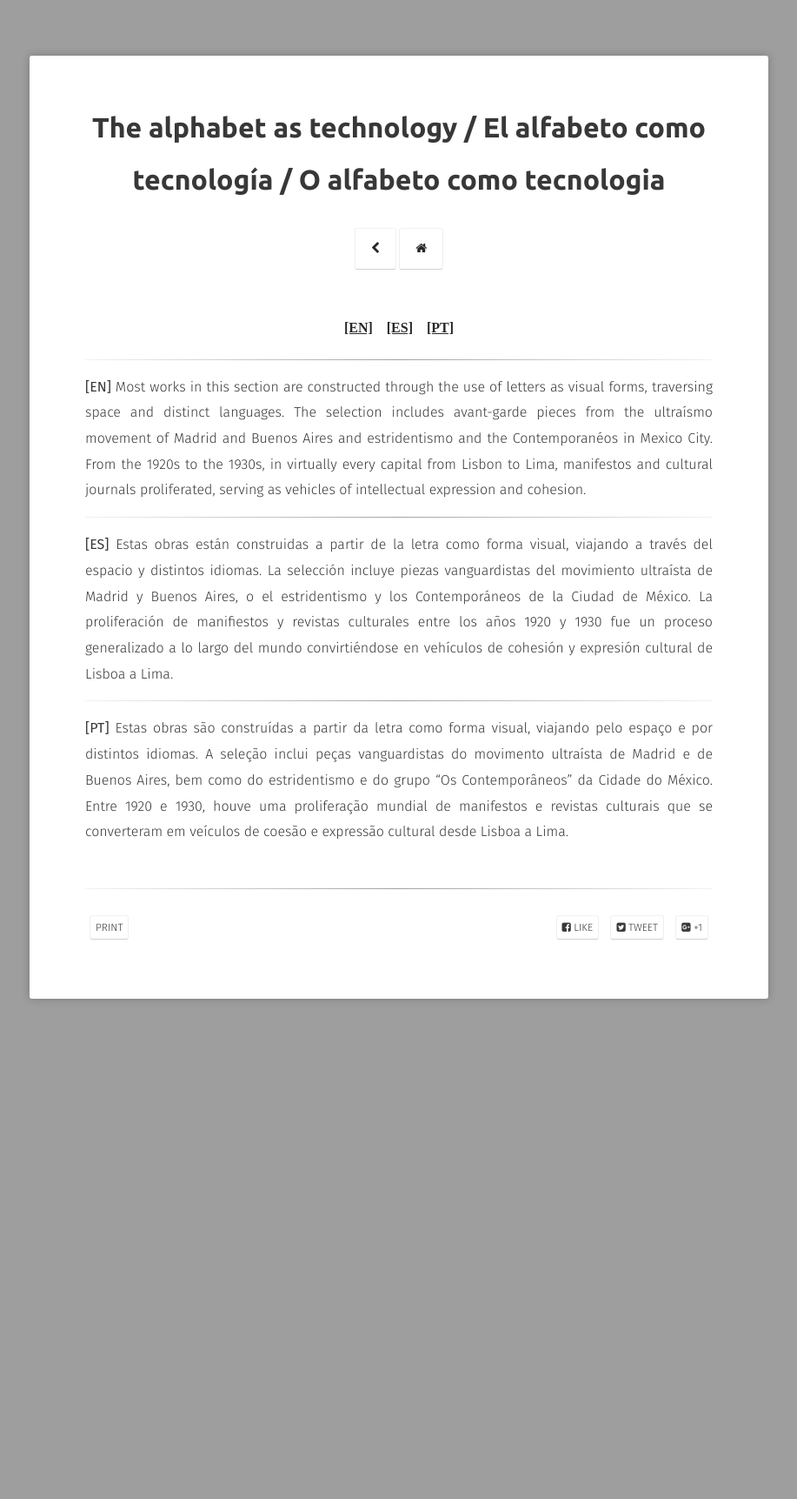
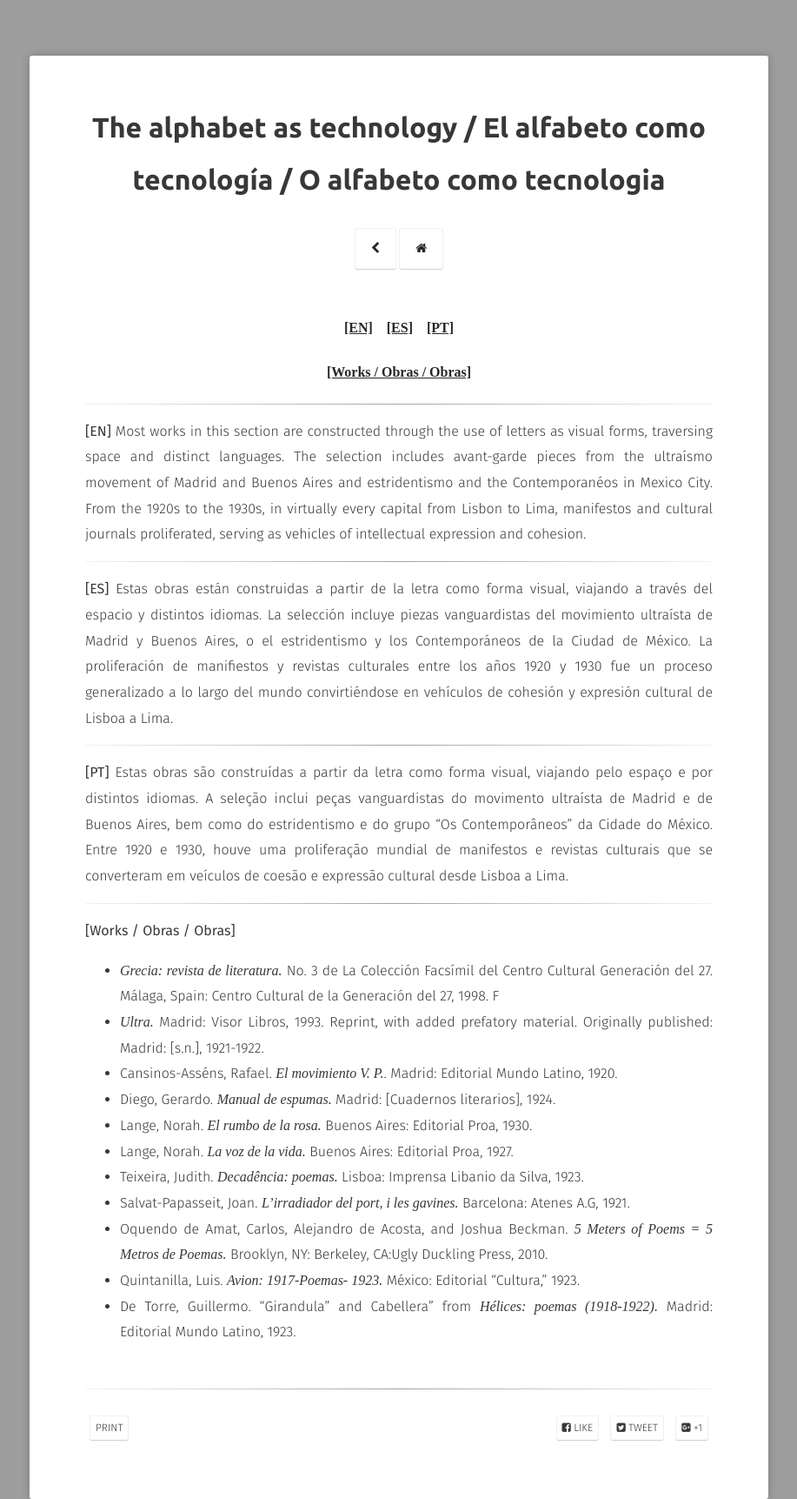
Before and after one commit to nolegacyexhibit/nolegacyexhibit.github.io, a Jekyll site: the page built from _posts/2016-03-22-alphabet.md, in a window 1280 px wide. Shown: the whole page at 87% size, without its empty margins (181-1098 px from the left). Built offline with Jekyll 4.4.1, drawn with Linux system fonts in a browser that asks for light colours; some web fonts are replaced; before the commit the page ends 1148 px from its top, so only the background shows below that.

Commit message:
Update 2016-03-22-alphabet.md

```diff
--- a/_posts/2016-03-22-alphabet.md
+++ b/_posts/2016-03-22-alphabet.md
@@ -7,6 +7,7 @@ description: Most works in this section are constructed through the use of lette
 ---
 
 <h4 align="center"><a href="#EN">[EN]</a>&nbsp;&nbsp;&nbsp; <a href="#ES">[ES]</a> &nbsp;&nbsp;&nbsp;<a href="#PT">[PT]</a> </h4>
+<h4 align="center"><a href="#Works">[Works / Obras / Obras]</a> </h4>
 
 ---
 
@@ -19,3 +20,19 @@ description: Most works in this section are constructed through the use of lette
 ---
 
 <a id="PT"/>**[PT]** Estas obras são construídas a partir da letra como forma visual, viajando pelo espaço e por distintos idiomas. A seleção inclui peças vanguardistas do movimento ultraísta de Madrid e de Buenos Aires, bem como do estridentismo e do grupo “Os Contemporâneos” da Cidade do México. Entre 1920 e 1930, houve uma proliferação mundial de manifestos e revistas culturais que se converteram em veículos de coesão e expressão cultural desde Lisboa a Lima.
+
+---
+
+<a id="Works"/> **[Works / Obras / Obras]**
+
+- *Grecia: revista de literatura.* No. 3 de La Colección Facsímil del Centro Cultural Generación del 27. Málaga, Spain: Centro Cultural de la Generación del 27, 1998. F
+- *Ultra.* Madrid: Visor Libros, 1993. Reprint, with added prefatory material. Originally published: Madrid: [s.n.], 1921-1922.
+- Cansinos-Asséns, Rafael. *El movimiento V. P.*. Madrid: Editorial Mundo Latino, 1920.
+- Diego, Gerardo. *Manual de espumas.* Madrid: [Cuadernos literarios], 1924.
+- Lange, Norah. *El rumbo de la rosa.* Buenos Aires: Editorial Proa, 1930.
+- Lange, Norah. *La voz de la vida.* Buenos Aires: Editorial Proa, 1927.
+- Teixeira, Judith. *Decadência: poemas.* Lisboa: Imprensa Libanio da Silva, 1923.
+- Salvat-Papasseit, Joan. *L’irradiador del port, i les gavines.* Barcelona: Atenes A.G, 1921.
+- Oquendo de Amat, Carlos, Alejandro de Acosta, and Joshua Beckman. *5 Meters of Poems = 5 Metros de Poemas.* Brooklyn, NY: Berkeley, CA:Ugly Duckling Press, 2010.
+- Quintanilla, Luis. *Avion: 1917-Poemas- 1923.* México: Editorial “Cultura,” 1923.
+- De Torre, Guillermo. “Girandula” and Cabellera” from *Hélices: poemas (1918-1922).* Madrid: Editorial Mundo Latino, 1923.
```
